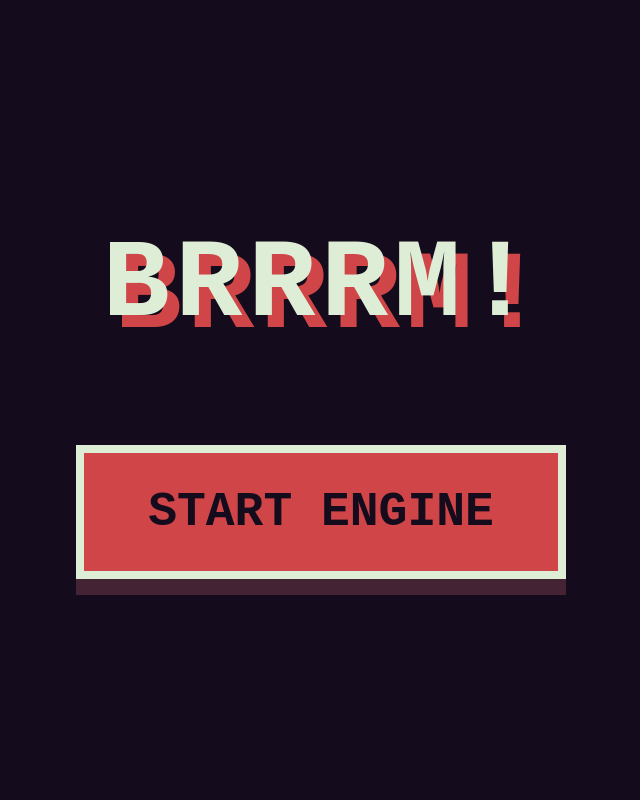
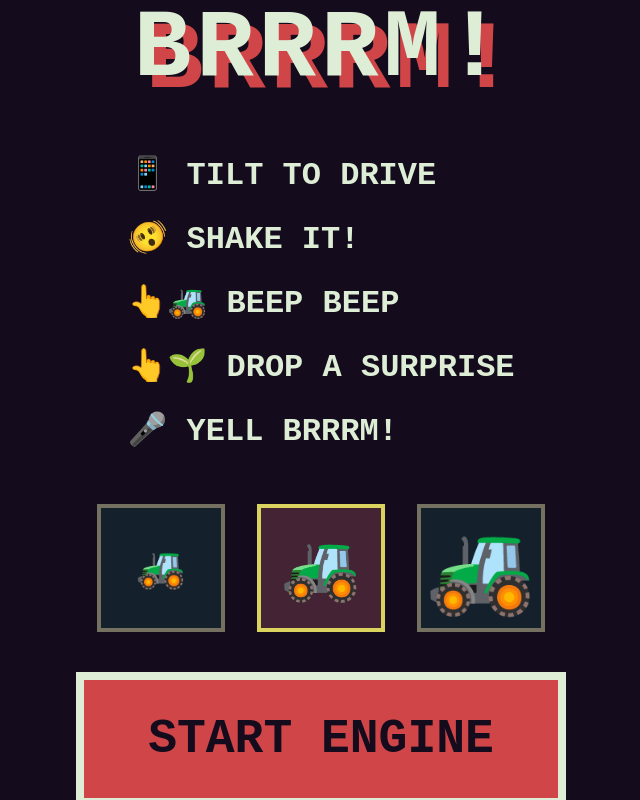
Before and after one commit to reljapetrovic/brrrm, a plain HTML site: page index.html in a window 1280 px wide. Shown: the whole page, without its empty margins (319-959 px from the left). Drawn offline with Linux system fonts and the light colour scheme.

Commit message:
feat: start-screen instructions and tractor size picker
Whole-world zoom via renderer view width (96/64/40, default 64),
persisted in localStorage; emoji instruction rows on the overlay;
SW cache bumped to brrrm-v2.

Co-Authored-By: Claude Fable 5 <noreply@anthropic.com>

```diff
--- a/index.html
+++ b/index.html
@@ -15,11 +15,18 @@
   #game { position:fixed; inset:0; width:100%; height:100%;
           image-rendering:pixelated; }
   #overlay { position:fixed; inset:0; display:flex; flex-direction:column;
-             align-items:center; justify-content:center; gap:12vmin;
+             align-items:center; justify-content:center; gap:5vmin;
              background:#140c1c; z-index:10;
              font-family:"Courier New",monospace; }
-  #title { color:#deeed6; font-size:14vmin; font-weight:bold; letter-spacing:0.05em;
+  #title { color:#deeed6; font-size:12vmin; font-weight:bold; letter-spacing:0.05em;
            text-shadow:1.5vmin 1.5vmin 0 #d04648; }
+  #instructions { color:#deeed6; font-size:4vmin; font-weight:bold;
+                  line-height:2; text-align:left; }
+  #sizes { display:flex; gap:4vmin; align-items:center; }
+  .sizeBtn { width:16vmin; height:16vmin; background:#14212c; cursor:pointer;
+             border:0.6vmin solid #757161;
+             display:flex; align-items:center; justify-content:center; }
+  .sizeBtn.sel { border-color:#dad45e; background:#442434; }
   #start { font-family:inherit; font-size:6vmin; font-weight:bold; padding:4vmin 8vmin;
            color:#140c1c; background:#d04648; border:1vmin solid #deeed6;
            box-shadow:0 2vmin 0 #442434; cursor:pointer;
@@ -38,6 +45,18 @@
 <canvas id="game"></canvas>
 <div id="overlay">
   <div id="title">BRRRM!</div>
+  <div id="instructions">
+    <div>📱 TILT TO DRIVE</div>
+    <div>🫨 SHAKE IT!</div>
+    <div>👆🚜 BEEP BEEP</div>
+    <div>👆🌱 DROP A SURPRISE</div>
+    <div>🎤 YELL BRRRM!</div>
+  </div>
+  <div id="sizes">
+    <button class="sizeBtn" data-view="96" style="font-size:5vmin">🚜</button>
+    <button class="sizeBtn" data-view="64" style="font-size:8vmin">🚜</button>
+    <button class="sizeBtn" data-view="40" style="font-size:11vmin">🚜</button>
+  </div>
   <button id="start">START ENGINE</button>
 </div>
 <button id="mute" class="hud">🔊</button>
--- a/src/main.js
+++ b/src/main.js
@@ -19,6 +19,19 @@ renderer.camera.mode = vehicle.perspective === 'side' ? 'side' : 'top';
 
 let running = false;
 let vibeTimer = 0;
+
+// Tractor-size picker: zooms the whole world; remembered across launches.
+const sizeBtns = [...document.querySelectorAll('.sizeBtn')];
+const savedView = parseInt(localStorage.getItem('brrrm-view'), 10) || 64;
+renderer.setView(savedView);
+for (const b of sizeBtns) {
+  b.classList.toggle('sel', parseInt(b.dataset.view, 10) === savedView);
+  b.addEventListener('click', () => {
+    localStorage.setItem('brrrm-view', b.dataset.view);
+    renderer.setView(parseInt(b.dataset.view, 10));
+    for (const o of sizeBtns) o.classList.toggle('sel', o === b);
+  });
+}
 
 startBtn.addEventListener('click', async () => {
   audio.init();               // AudioContext unlock — synchronously first, in this tap
--- a/src/renderer.js
+++ b/src/renderer.js
@@ -26,11 +26,17 @@ export function createRenderer(canvas) {
   const ctx = canvas.getContext('2d');
   const r = {
     canvas, ctx, W: 160, H: 240, scale: 1,
+    view: 64, // virtual width in world px — smaller = more zoomed in
     camera: { x: 0, y: 0, mode: 'top' }, // 'top' scrolls x+y; 'side' locks y
+
+    setView(w) {
+      this.view = w;
+      this.resize();
+    },
 
     resize() {
       const dw = canvas.clientWidth, dh = canvas.clientHeight;
-      this.scale = Math.max(2, Math.floor(dw / 160));
+      this.scale = Math.max(2, Math.floor(dw / this.view));
       this.W = Math.ceil(dw / this.scale);
       this.H = Math.ceil(dh / this.scale);
       canvas.width = this.W;
--- a/sw.js
+++ b/sw.js
@@ -1,4 +1,4 @@
-const CACHE = 'brrrm-v1'; // bump this on every deploy
+const CACHE = 'brrrm-v2'; // bump this on every deploy
 const PRECACHE = [
   '.', 'index.html', 'manifest.webmanifest',
   'src/main.js', 'src/mapping.js', 'src/sensors.js', 'src/audio.js',
```
Also changed, not shown: 1 other file.
